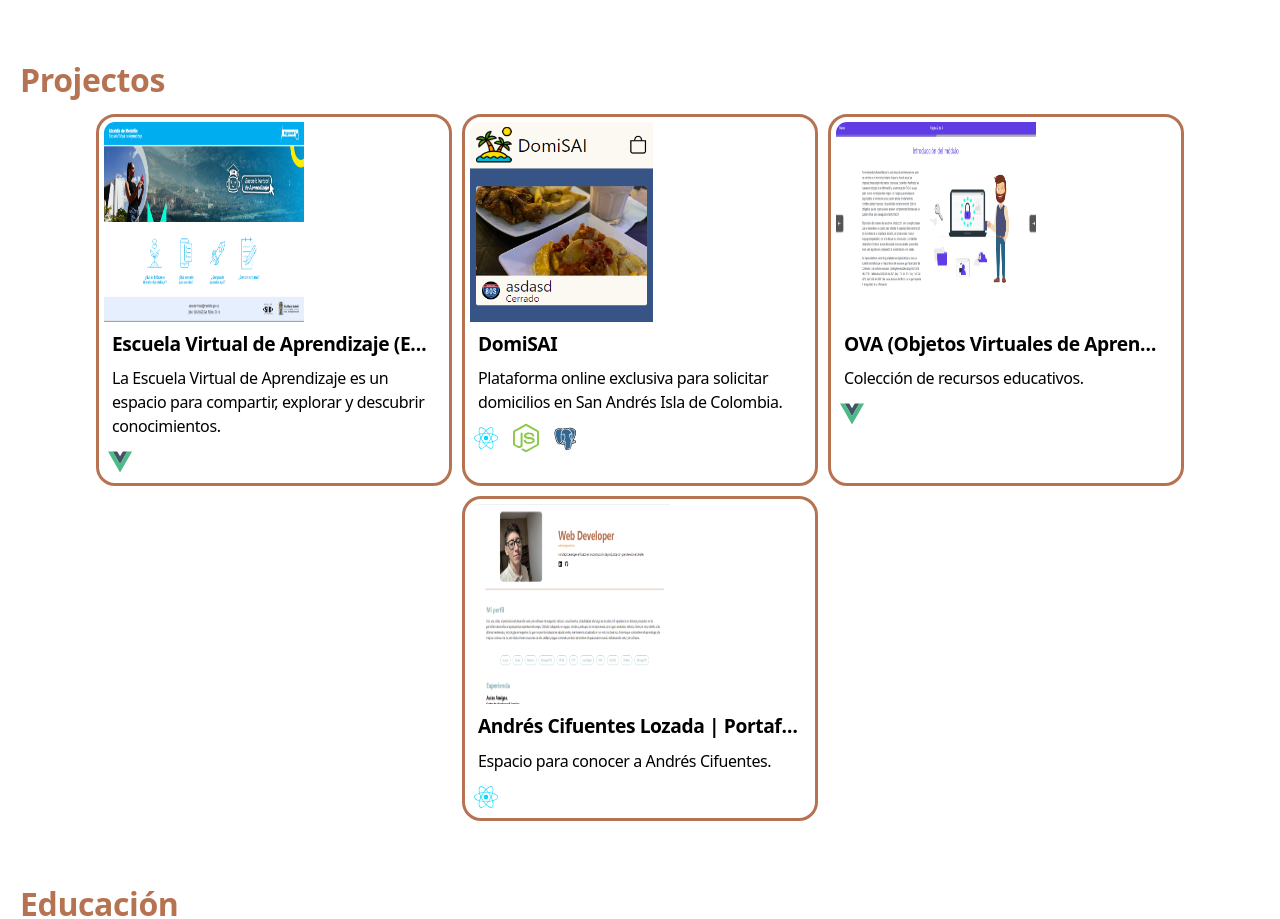
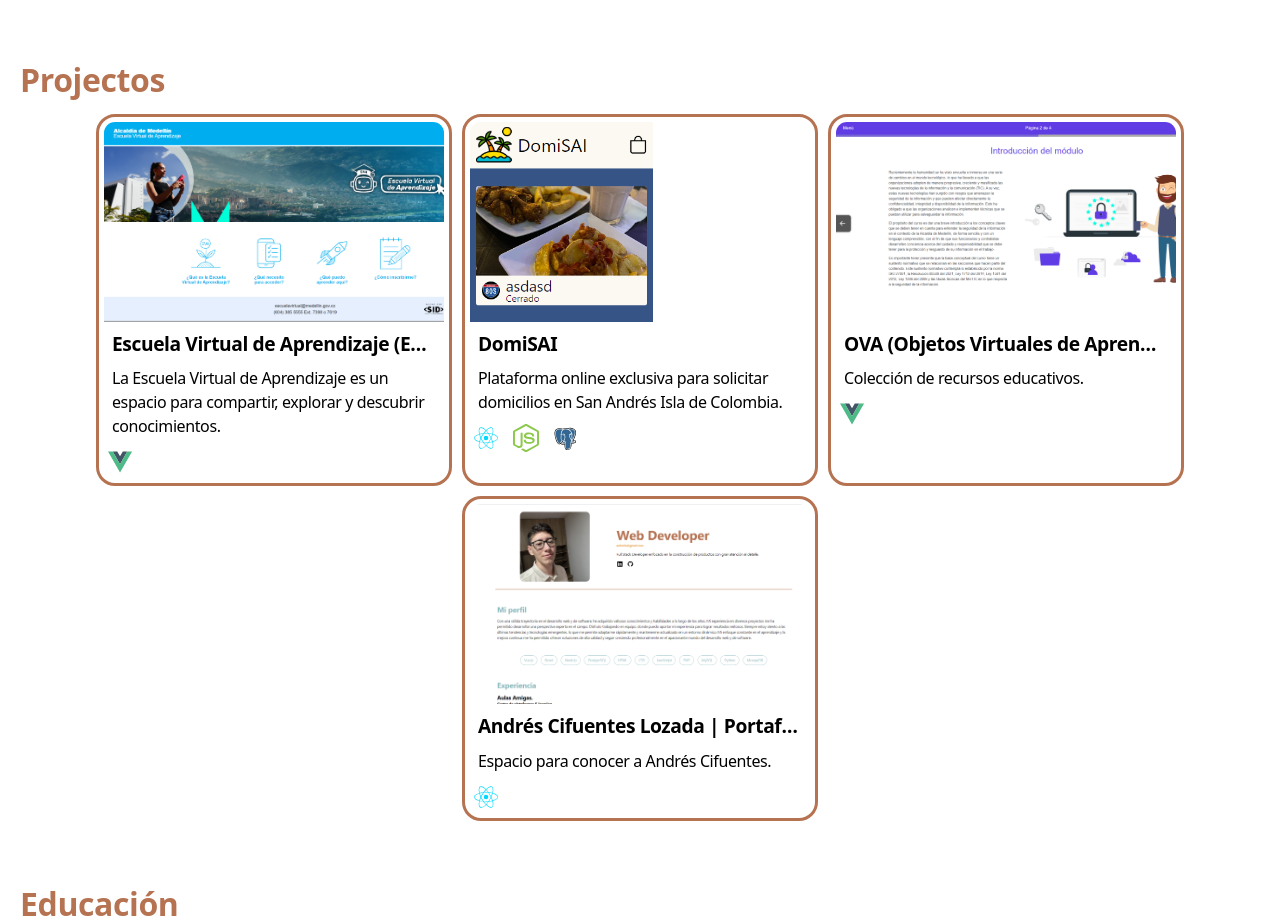
Before and after one commit to Avaall/cv, a React (Vite) app: page / in a window 1280 px wide. Shown: the part 1280-2199 px from the top of the page. Built offline with nearby package versions, Linux system fonts and the light colour scheme.

Commit message:
CV project image

```diff
--- a/src/App.css
+++ b/src/App.css
@@ -311,10 +311,10 @@
 
       .link {
         height: 200px;
+        width: 100%;
 
         .image {
           height: 100%;
-          max-width: 200px;
           width: auto;
           user-select: none;
         }
```
